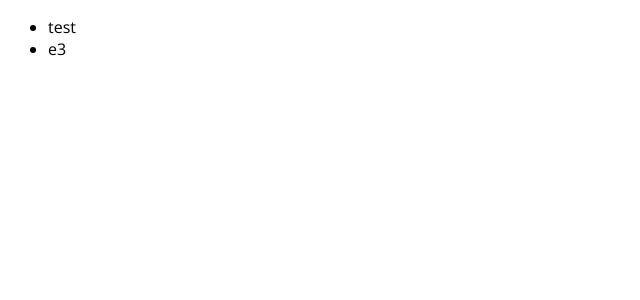
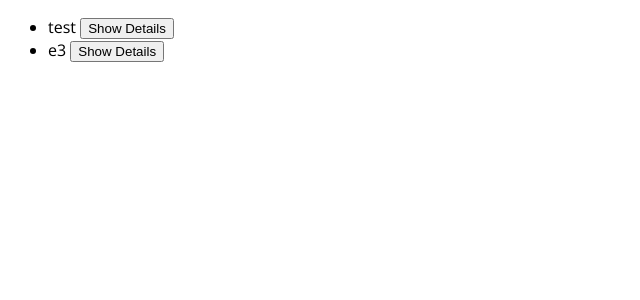
Before and after one commit to fcaramez/nextjs, a Next.js app in the folder module-3/: page /feedback in a window 1280 px wide. Shown: the top 300 px of the page, without its empty margins (0-640 px from the left). Built offline with nearby package versions, Linux system fonts and the light colour scheme.

Commit message:
adds more API routes

```diff
--- /dev/null
+++ b/module-3/pages/api/[feedbackId].ts
@@ -0,0 +1,17 @@
+import { NextApiRequest, NextApiResponse } from "next";
+import { Feedback } from "../../types/feedback.types";
+import { buildFeedbackPath, extractFeedback } from "./feedback";
+
+const handler = (req: NextApiRequest, res: NextApiResponse) => {
+  const { feedbackId } = req.query;
+
+  const filePath = buildFeedbackPath();
+  const feedbackData = extractFeedback(filePath);
+  const foundFeedback = feedbackData.find(
+    (el: Feedback) => el.id === feedbackId
+  );
+
+  res.status(200).json({ feedback: foundFeedback });
+};
+
+export default handler;
--- a/module-3/pages/feedback/index.tsx
+++ b/module-3/pages/feedback/index.tsx
@@ -1,4 +1,4 @@
-import React from "react";
+import React, { useState } from "react";
 import { Feedback } from "../../types/feedback.types";
 import { buildFeedbackPath, extractFeedback } from "../api/feedback";
 const FeedbackPage = ({
@@ -6,12 +6,29 @@ const FeedbackPage = ({
 }: {
   feedbackItems: Array<Feedback>;
 }) => {
+  const [feedback, setFeedback] = useState<Feedback>();
+
+  const feedbackHandler = async (id: string) => {
+    const unparsedData = await fetch(`/api/${id}`);
+    const parsedData = await unparsedData.json();
+    setFeedback(parsedData.feedback);
+  };
   return (
-    <ul>
-      {feedbackItems.map((el: Feedback) => {
-        return <li key={el.id}>{el.feedback}</li>;
-      })}
-    </ul>
+    <>
+      {feedback ? <p>{feedback.email}</p> : <></>}
+      <ul>
+        {feedbackItems.map((el: Feedback) => {
+          return (
+            <li key={el.id}>
+              {el.feedback}{" "}
+              <button onClick={feedbackHandler.bind(null, el.id)}>
+                Show Details
+              </button>
+            </li>
+          );
+        })}
+      </ul>
+    </>
   );
 };
 
```
